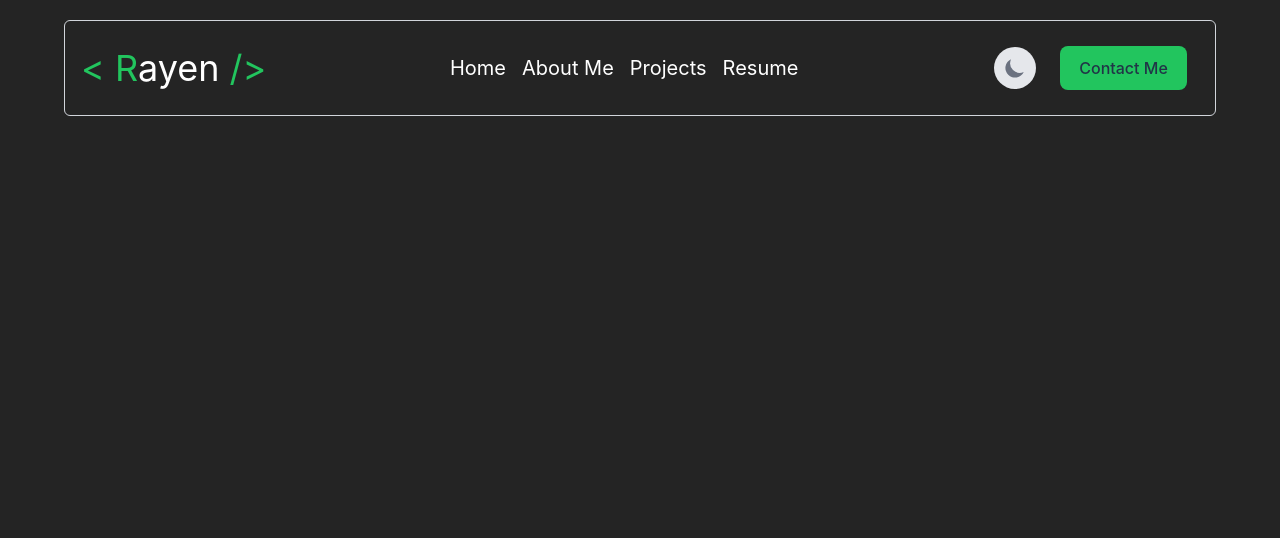
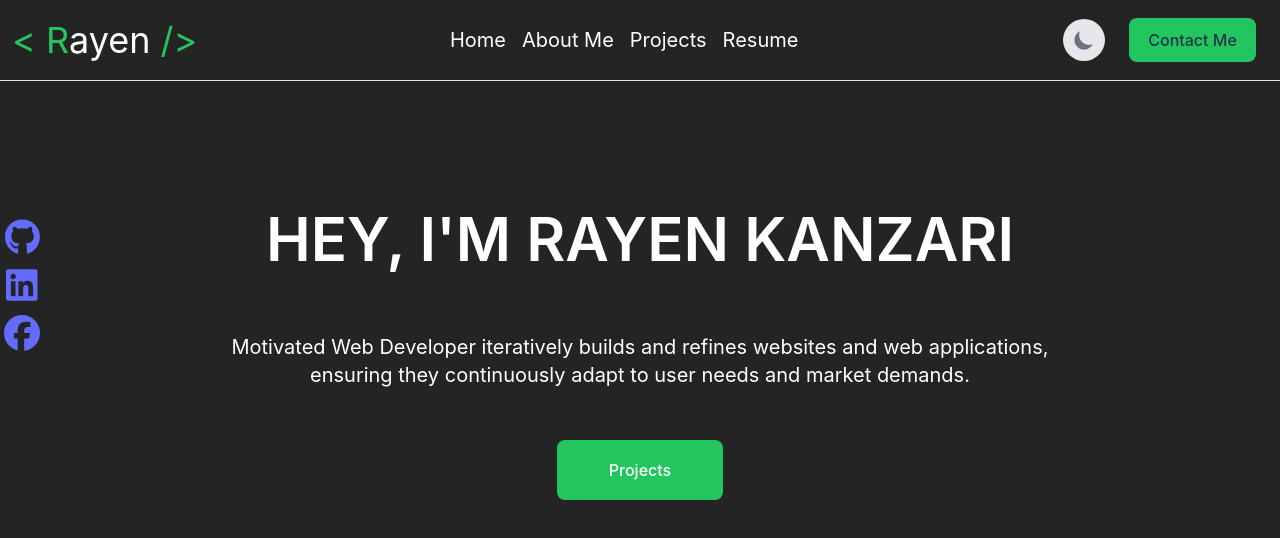
Before and after one commit to Rayenkan/Portfolio, a React (Vite) app: page / in a window 1280 px wide. Shown: the top 538 px of the page. Built offline with nearby package versions, Linux system fonts and the light colour scheme.

Commit message:
main page nt responsv yet

```diff
--- a/package.json
+++ b/package.json
@@ -10,6 +10,11 @@
     "preview": "vite preview"
   },
   "dependencies": {
+    "@fortawesome/fontawesome": "^1.1.8",
+    "@fortawesome/fontawesome-svg-core": "^6.5.1",
+    "@fortawesome/free-brands-svg-icons": "^6.5.1",
+    "@fortawesome/free-solid-svg-icons": "^6.5.1",
+    "@fortawesome/react-fontawesome": "^0.2.0",
     "react": "^18.2.0",
     "react-dom": "^18.2.0"
   },
--- a/src/App.tsx
+++ b/src/App.tsx
@@ -1,6 +1,7 @@
 import { useState } from "react";
 import "./App.css";
-import Nav from "./nav";
+import Nav from "./components/nav";
+import Home from "./components/Home";
 
 function App() {
   const [mode, setMode] = useState("dark");
@@ -11,7 +12,8 @@ function App() {
   return (
     <div className={`${mode} h-[100vh] w-[100vw] bg-white dark:bg-[#242424] flex flex-col items-center`}>
       <Nav mode={mode} changeMode={changeMode}/>
-
+      <hr className=" w-full dark:bg-white bg-black shadow-xl" />
+      <Home/>
     </div>
   );
 }
--- /dev/null
+++ b/src/components/Home.tsx
@@ -0,0 +1,23 @@
+import { FontAwesomeIcon } from '@fortawesome/react-fontawesome';
+import { faGithub , faLinkedin , faFacebook  } from '@fortawesome/free-brands-svg-icons';
+
+const Home =()=>{
+    return (
+        <div >
+            <div className="absolute mt-[10%] ">
+                <ul className='text-4xl [&>*]:my-2 ml-1'>
+                    <li><a href="https://github.com/Rayenkan"><FontAwesomeIcon icon={faGithub} /></a></li>
+                    <li><a href="https://www.linkedin.com/in/rayen-kanzari-b17a52298/"><FontAwesomeIcon icon={faLinkedin} /></a></li>
+                    <li><a href="https://www.facebook.com/profile.php?id=100090960805342"><FontAwesomeIcon icon={faFacebook} /></a></li>
+                </ul>
+            </div>
+            <div className="flex justify-center items-center flex-col  pt-[10%]">
+                <p className="font-semibold text-6xl dark:text-white text-black">HEY, I'M RAYEN KANZARI</p>
+                <p className="max-w-[70%] text-center text-xl mt-[5%] dark:text-white text-black">Motivated Web Developer iteratively builds and refines websites and web applications, ensuring they continuously adapt to user needs and market demands.</p>
+                <button className="bg-green-500 w-[13vw] max-w[250px] h-[60px] mt-[4%] dark:text-white text-black ">Projects</button>
+            </div>
+        </div>
+
+    )
+}
+export default Home;
--- a/src/nav.tsx
+++ b/src/components/nav.tsx
@@ -6,7 +6,7 @@ const Nav = (props) => {
 
   return (
     <div
-      className={`${props.mode}  border w-[90vw] h-24 flex justify-between items-center px-4 bg-white dark:bg-[#242424] mt-5 rounded-md border-gray-300`}
+      className={`${props.mode} w-[100vw] h-20 flex justify-between items-center px-3 bg-white dark:bg-[#242424] rounded-md`}
     >
       <p className="text-4xl">
         <span className="text-green-500">&lt; R</span>
```
Also changed, not shown: 1 other file (tests, documents, lock files or other folders).
